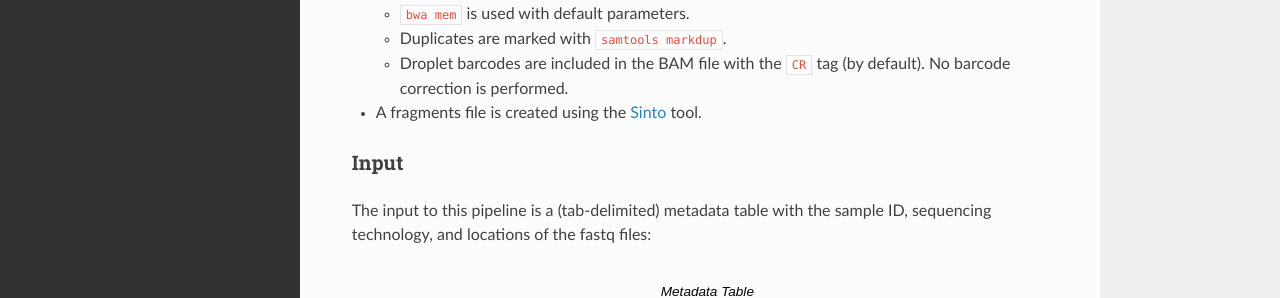
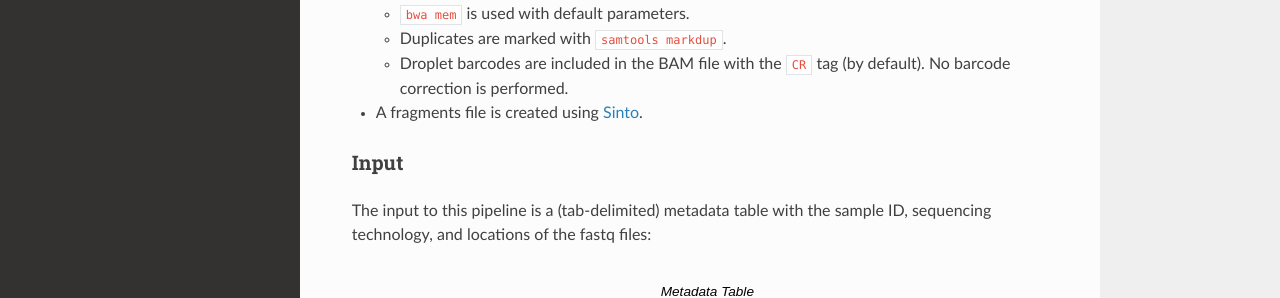
Before and after one commit to vib-singlecell-nf/vsn-pipelines, a Sphinx documentation site: the page built from docs/scatac-seq.rst, in a window 1280 px wide and 900 px high. Shown: the part 407-705 px from the top of the window. Built offline with Sphinx 7.4.7 and the Read the Docs theme 2.0.0, drawn with Linux system fonts in a browser that asks for light colours; some of the changed text lies outside the part shown.

Commit message:
Apply suggestions from code review to docs/scatac-seq.rst
Co-authored-by: Kris Davie <kristofer.davie@kuleuven.vib.be>
Former-commit-id: 397a38b917e55ed2cc9f5f153c00899074cd154f

```diff
--- a/docs/scatac-seq.rst
+++ b/docs/scatac-seq.rst
@@ -17,7 +17,7 @@ The full steps are:
   * Duplicates are marked with ``samtools markdup``.
   * Droplet barcodes are included in the BAM file with the ``CR`` tag (by default). No barcode correction is performed.
 
-- A fragments file is created using the `Sinto <https://github.com/timoast/sinto>`_ tool.
+- A fragments file is created using `Sinto <https://github.com/timoast/sinto>`_.
 
 Input
 -----
```
Also changed, not shown: other parts of docs/scatac-seq.rst (+1 -1 lines).
